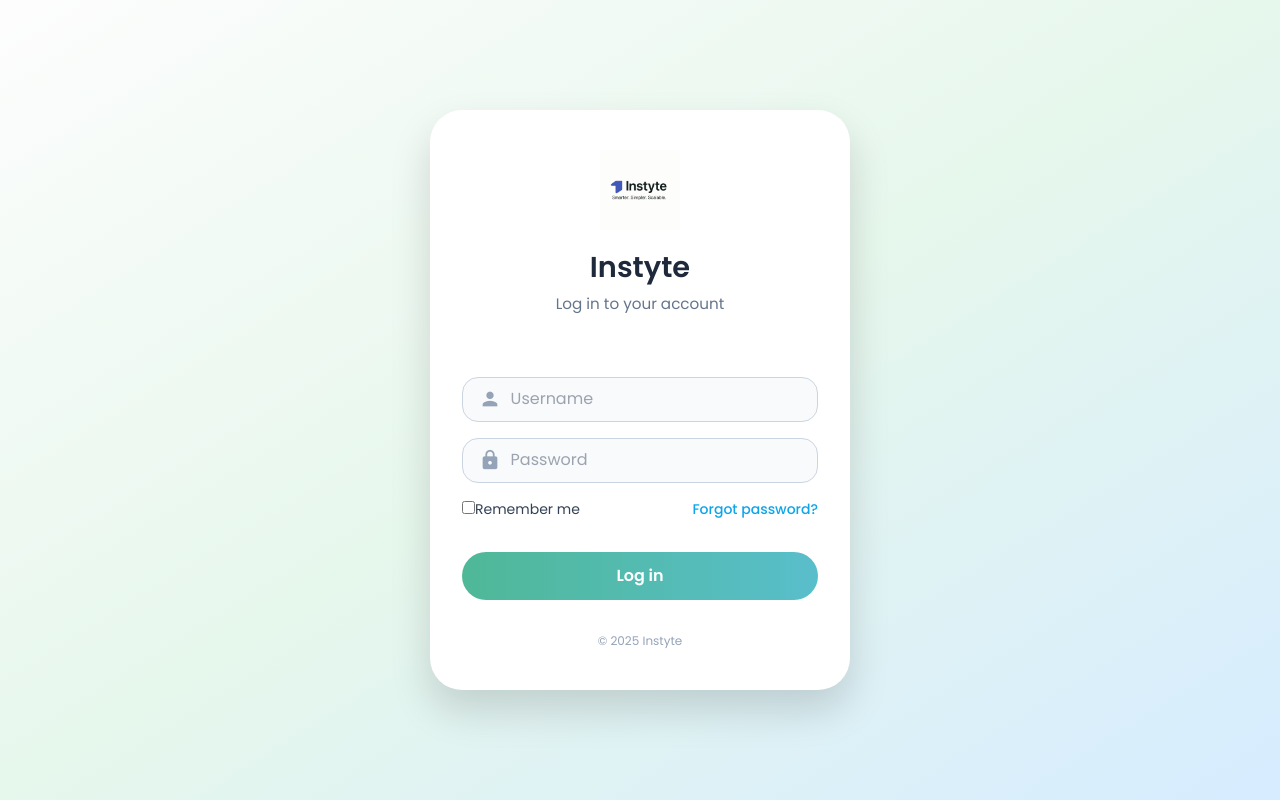
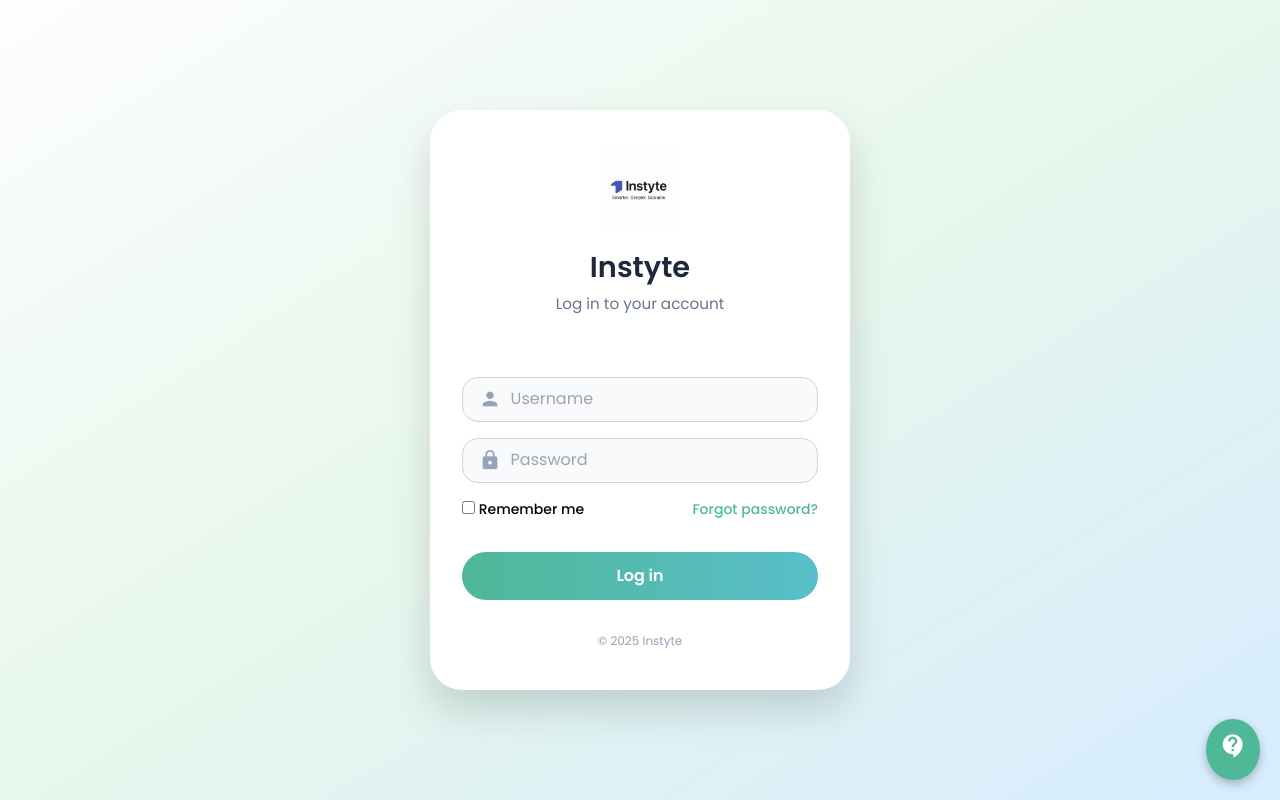
Before and after one commit to suri743/instyte-login, a React (Create React App) app in the folder instyte-login-frontend/: page / in a window 1280 px wide. Built offline with nearby package versions, Linux system fonts and the light colour scheme; no server answers.

Commit message:
New Login form V2

```diff
--- /dev/null
+++ b/instyte-login-frontend/src/components/ContactPopup.jsx
@@ -0,0 +1,58 @@
+import React, { useState } from 'react';
+import './LoginPage.css';
+
+function ContactPopup({ onClose }) {
+  const [showSuccess, setShowSuccess] = useState(false);
+
+  const handleSubmit = (e) => {
+    e.preventDefault();
+    setShowSuccess(true);
+    setTimeout(() => {
+      setShowSuccess(false);
+      onClose();
+    }, 2000);
+  };
+
+  return (
+    <div className="contact-popup">
+      <div className="popup-header gradient-header">
+        <h3>Need Help?</h3>
+        <span className="material-icons close-icon" onClick={onClose}>close</span>
+      </div>
+
+      <form className="popup-form" onSubmit={handleSubmit}>
+        <div className="input-wrapper">
+          <span className="material-icons">badge</span>
+          <input type="text" placeholder="Name" required />
+        </div>
+
+        <div className="input-wrapper">
+          <span className="material-icons">phone</span>
+          <input type="text" placeholder="Mobile" required />
+        </div>
+
+        <div className="input-wrapper">
+          <span className="material-icons">person</span>
+          <input type="text" placeholder="Username" required />
+        </div>
+
+        <div className="input-wrapper textarea-wrapper">
+          {/* <span className="material-icons">description</span> */}
+          <textarea placeholder="Issue Description" required></textarea>
+        </div>
+
+        <div className="submit-button small-button">
+        <button type="submit" >
+          Submit
+        </button>
+        </div>
+      </form>
+
+      {showSuccess && (
+        <div className="success-toast">We've received your request</div>
+      )}
+    </div>
+  );
+}
+
+export default ContactPopup;
--- /dev/null
+++ b/instyte-login-frontend/src/components/LoginCard.jsx
@@ -0,0 +1,35 @@
+import React from 'react';
+
+function LoginCard({ siteInfo, email, setEmail, password, setPassword, rememberMe, setRememberMe, handleLogin }) {
+  return (
+    <div className="login-card">
+      <img src={siteInfo.logoUrl} alt="Logo" className="login-logo" />
+      <h2 className="login-title">{siteInfo.title}</h2>
+      <p className="login-subtitle">Log in to your account</p>
+
+      <form className="login-form" onSubmit={handleLogin}>
+        <div className="input-wrapper">
+          <span className="material-icons">person</span>
+          <input type="email" placeholder="Username" value={email} onChange={(e) => setEmail(e.target.value)} required />
+        </div>
+
+        <div className="input-wrapper">
+          <span className="material-icons">lock</span>
+          <input type="password" placeholder="Password" value={password} onChange={(e) => setPassword(e.target.value)} required />
+        </div>
+        <div className="remember-forgot">
+          <label>
+            <input type="checkbox" checked={rememberMe} onChange={(e) => setRememberMe(e.target.checked)} /> Remember me</label>
+          <a href="/auth/forgot">Forgot password?</a>
+        </div>
+        <div className="submit-button">
+            <button type="submit" >Log in</button>
+        </div>
+
+      </form>
+      <div className="login-footer">© 2025 Instyte</div>
+    </div>
+  );
+}
+
+export default LoginCard;
--- a/instyte-login-frontend/src/components/LoginPage.css
+++ b/instyte-login-frontend/src/components/LoginPage.css
@@ -4,6 +4,7 @@
   height: 100%;
   margin: 0;
   font-family: 'Poppins', sans-serif;
+  overflow: auto;
 }
 
 .login-page {
@@ -85,11 +86,12 @@
   display: flex;
   justify-content: space-between;
   font-size: 0.875rem;
-  color: #334155;
+  color: #030405;
+  font-weight: 500;
 }
 
 .remember-forgot a {
-  color: #0ea5e9;
+  color: #4fb897;
   text-decoration: none;
   font-weight: 500;
 }
@@ -99,7 +101,7 @@
 }
 
 /* LOGIN BUTTON */
-.login-button {
+.submit-button {
   margin-top: 1rem;
   padding: 0.75rem 1rem;
   width: 100%;
@@ -115,8 +117,21 @@
   transition: background-position 0.3s ease;
 }
 
-.login-button:hover {
+.submit-button:hover {
   background-position: right;
+}
+
+/* Smaller variant for popup Submit button */
+.submit-button.small-button {
+  font-size: 0.875rem;
+  padding: 0.5rem 1rem;
+  width: 100%; /* ensures full width like the input */
+  min-width: unset;
+  align-self: center;
+  text-align: center;
+  justify-content: center;
+  display: flex;
+  align-items: center;
 }
 
 /* FOOTER */
@@ -125,3 +140,117 @@
   font-size: 0.75rem;
   color: #94a3b8;
 }
+
+.contact-icon {
+  position: fixed;
+  bottom: 20px;
+  right: 20px;
+  background: #4fb897;
+  color: white;
+  padding: 0.8rem;
+  border-radius: 50%;
+  cursor: pointer;
+  box-shadow: 0 4px 10px rgba(0, 0, 0, 0.25);
+  z-index: 1000;
+}
+
+.contact-icon .material-icons {
+  font-size: 28px;
+  color: white;
+}
+
+/* CONTACT POPUP */
+.contact-popup {
+  position: fixed;
+  bottom: 80px;
+  right: 20px;
+  width: 300px;
+  background: white;
+  border-radius: 1.5rem;
+  box-shadow: 0 20px 40px rgba(0, 0, 0, 0.2);
+  padding: 1.5rem;
+  z-index: 1000;
+  animation: slideIn 0.3s ease-out;
+}
+
+.popup-header {
+  display: flex;
+  justify-content: space-between;
+  align-items: center;
+  margin-bottom: 1rem;
+}
+
+.popup-header h3 {
+  margin: 0;
+  font-size: 1.2rem;
+  color: #1e293b;
+}
+
+.close-icon {
+  cursor: pointer;
+  color: #64748b;
+}
+
+.popup-form {
+  display: flex;
+  flex-direction: column;
+  gap: 0.8rem;
+}
+
+.popup-form input,
+.popup-form textarea {
+  background-color: #f8fafc;
+  font-family: 'Poppins', sans-serif;
+  font-size: 0.95rem;
+  resize: none;
+}
+
+.popup-form textarea {
+  min-height: 80px;
+}
+
+@keyframes slideIn {
+  from {
+    transform: translateY(30px);
+    opacity: 0;
+  }
+  to {
+    transform: translateY(0);
+    opacity: 1;
+  }
+}
+
+.gradient-header {
+  background: linear-gradient(to right, #4fb897, #62c4ff);
+  padding: 1rem;
+  border-radius: 1.25rem 1.25rem 0 0;
+  color: white;
+}
+
+.textarea-wrapper textarea {
+  flex: 1;
+  background: transparent;
+  font-size: 0.95rem;
+  font-family: 'Poppins', sans-serif;
+  resize: none;
+}
+
+.success-toast {
+  position: absolute;
+  bottom: -50px;
+  left: 50%;
+  transform: translateX(-50%);
+  background: #4fb897;
+  color: white;
+  padding: 0.5rem 1.25rem;
+  border-radius: 999px;
+  font-size: 0.875rem;
+  animation: fadeInOut 2s ease-in-out;
+}
+
+@keyframes fadeInOut {
+  0% { opacity: 0; transform: translate(-50%, 10px); }
+  20% { opacity: 1; transform: translate(-50%, 0); }
+  80% { opacity: 1; transform: translate(-50%, 0); }
+  100% { opacity: 0; transform: translate(-50%, -10px); }
+}
--- a/instyte-login-frontend/src/components/LoginPage.jsx
+++ b/instyte-login-frontend/src/components/LoginPage.jsx
@@ -1,15 +1,14 @@
 import React, { useState, useEffect } from 'react';
-import './LoginPage.css'; // keep your CSS in a separate file
+import './LoginPage.css';
+import LoginCard from './LoginCard';
+import ContactPopup from './ContactPopup';
 
 function LoginPage() {
-  const [siteInfo, setSiteInfo] = useState({
-    title: 'Instyte',
-    logoUrl: '/assets/logo.png',
-  });
-
+  const [siteInfo, setSiteInfo] = useState({ title: 'Instyte', logoUrl: '/assets/logo.png' });
   const [email, setEmail] = useState('');
   const [password, setPassword] = useState('');
   const [rememberMe, setRememberMe] = useState(false);
+  const [showContactForm, setShowContactForm] = useState(false);
 
   useEffect(() => {
     async function fetchSiteInfo() {
@@ -30,7 +29,7 @@
     fetchSiteInfo();
   }, []);
 
-  const handleSubmit = async (e) => {
+  const handleLogin = async (e) => {
     e.preventDefault();
     try {
       const response = await fetch('/auth/token', {
@@ -50,51 +49,23 @@
 
   return (
     <div className="login-page">
-      <div className="login-card">
-        <img src={siteInfo.logoUrl} alt="Logo" className="login-logo" />
-        <h2 className="login-title">{siteInfo.title}</h2>
-        <p className="login-subtitle">Log in to your account</p>
+      <LoginCard
+        siteInfo={siteInfo}
+        email={email}
+        setEmail={setEmail}
+        password={password}
+        setPassword={setPassword}
+        rememberMe={rememberMe}
+        setRememberMe={setRememberMe}
+        handleLogin={handleLogin}
+      />
 
-        <form className="login-form" onSubmit={handleSubmit}>
-          <div className="input-wrapper">
-            <span className="material-icons">person</span>
-            <input
-              type="email"
-              placeholder="Username"
-              value={email}
-              onChange={(e) => setEmail(e.target.value)}
-              required
-            />
-          </div>
+      <div className="contact-icon" onClick={() => setShowContactForm(true)}>
+        <span className="material-icons">contact_support</span>
+      </div>
 
-          <div className="input-wrapper">
-            <span className="material-icons">lock</span>
-            <input
-              type="password"
-              placeholder="Password"
-              value={password}
-              onChange={(e) => setPassword(e.target.value)}
-              required
-            />
-          </div>
-
-          <div className="remember-forgot">
-            <label>
-              <input
-                type="checkbox"
-                checked={rememberMe}
-                onChange={(e) => setRememberMe(e.target.checked)}
-              />
-              Remember me
-            </label>
-            <a href="/auth/forgot">Forgot password?</a>
-          </div>
-
-          <button type="submit" className="login-button">Log in</button>
-        </form>
-
-        <div className="login-footer">© 2025 Instyte</div>
-      </div>
+      {showContactForm && (<ContactPopup onClose={() => setShowContactForm(false)} />
+      )}
     </div>
   );
 }
```
